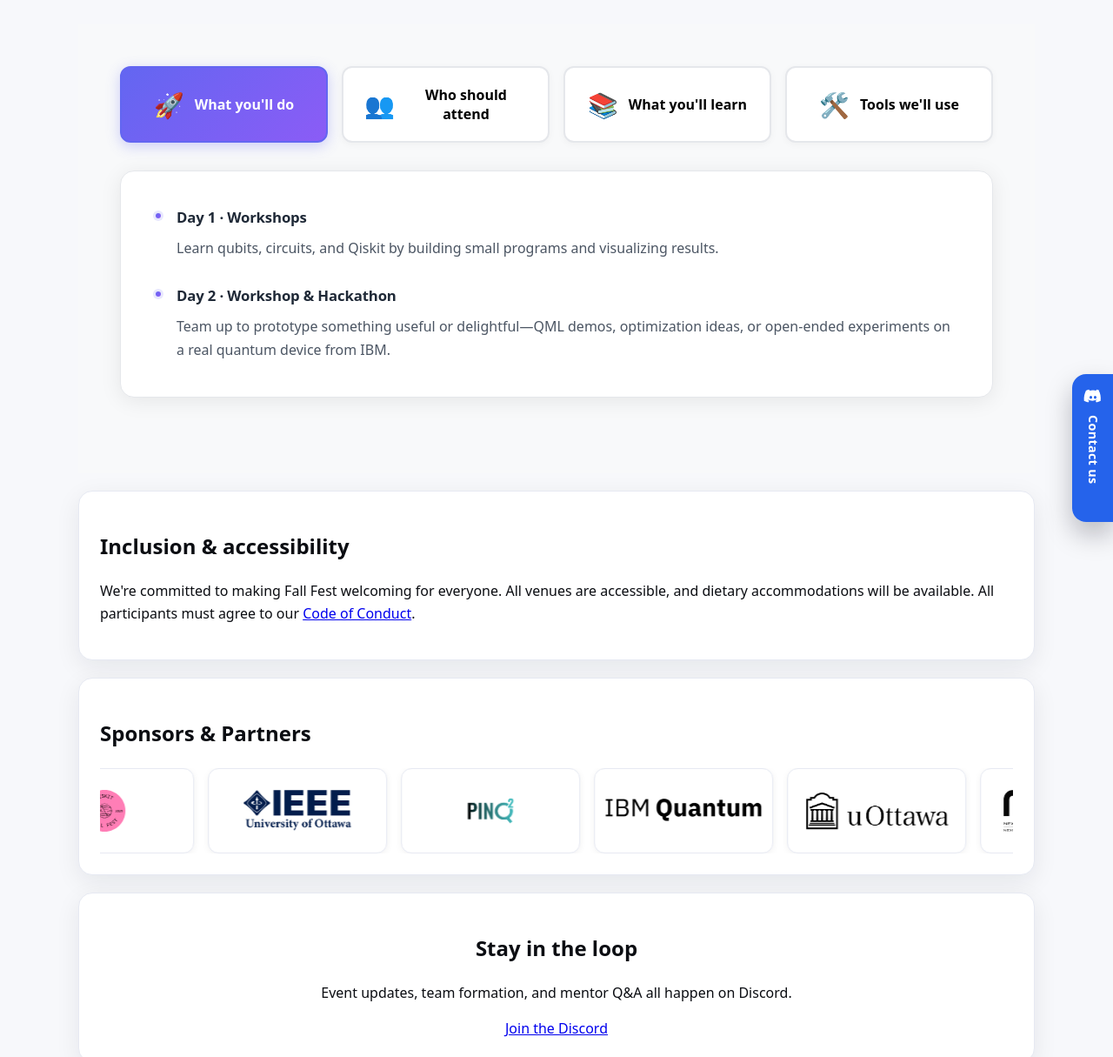
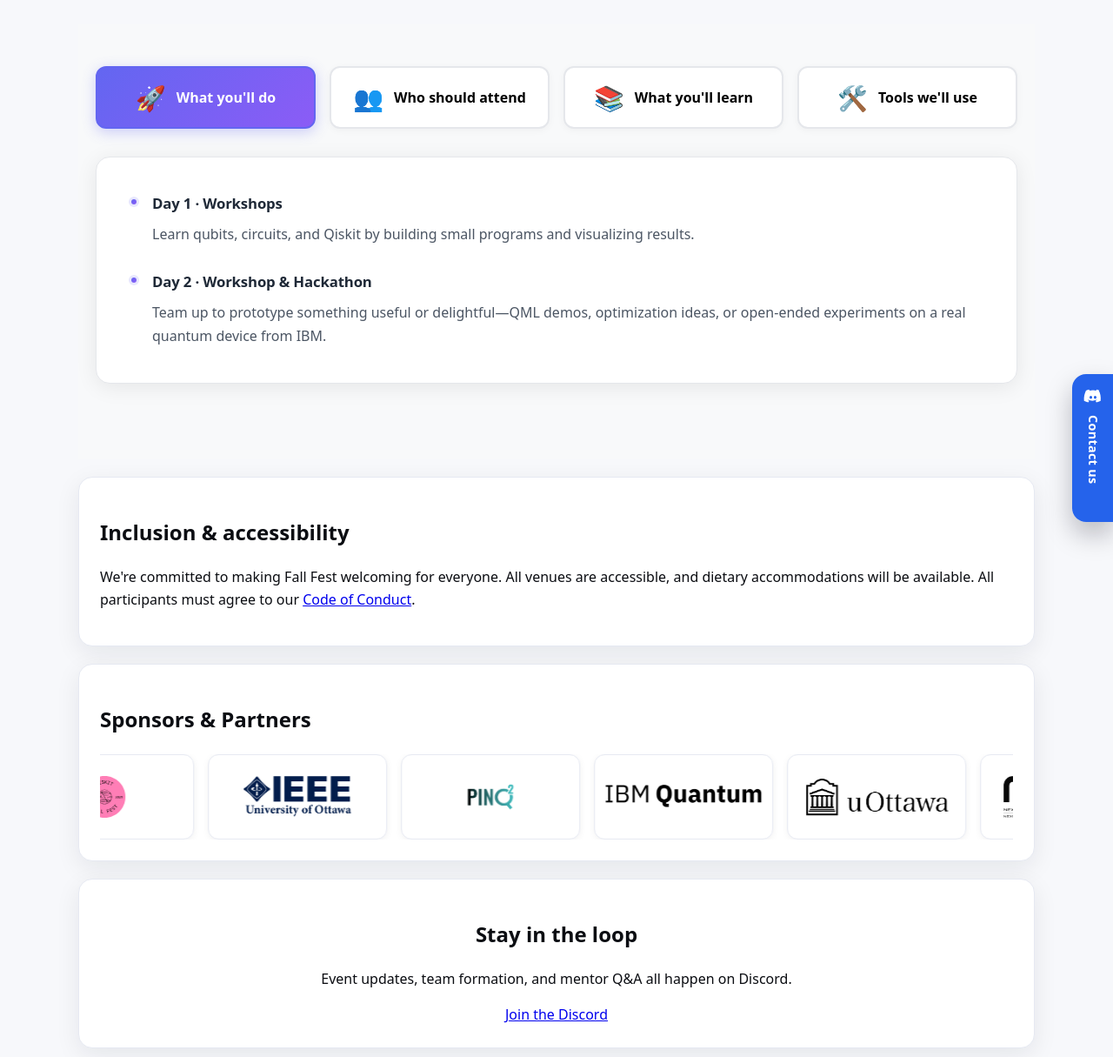
Before and after one commit to utkarshh-singh/fall-fest-2025-website, a Jekyll site: the page built from test.md, in a window 1280 px wide and 1400 px high, scrolled down 745 px. Shown: the part 185-1400 px from the top of the window at 87% size. Built offline with Jekyll 4.4.1, drawn with Linux system fonts in a browser that asks for light colours.

Commit message:
Update about-section.css

```diff
--- a/assets/about-section.css
+++ b/assets/about-section.css
@@ -1,3 +1,50 @@
+/* ============================================
+   FORCE WIDTH MATCHING
+   ============================================ */
+
+/* Make hero section container match the site's standard container */
+.hero-content {
+  max-width: 1100px !important;
+  margin: 0 auto !important;
+}
+
+/* Override the global .container for the cards section */
+.content-cards-section .container {
+  max-width: 1100px !important;
+  margin: 0 auto !important;
+  padding: 0 20px !important;
+}
+
+/* ============================================
+   SECTION 1: HERO BANNER WITH ANIMATED TEXT
+   ============================================ */
+
+.hero-banner-section {
+  width: 100%;
+  margin-bottom: 3rem;
+}
+
+.hero-banner-container {
+  position: relative;
+  width: 100%;
+  min-height: 500px;
+  overflow: hidden;
+  border-radius: 0 0 16px 16px;
+}
+
+
+
+
+
+
+
+
+
+
+
+
+
+
 /* ============================================
    SECTION 1: HERO BANNER WITH ANIMATED TEXT
    ============================================ */
```
